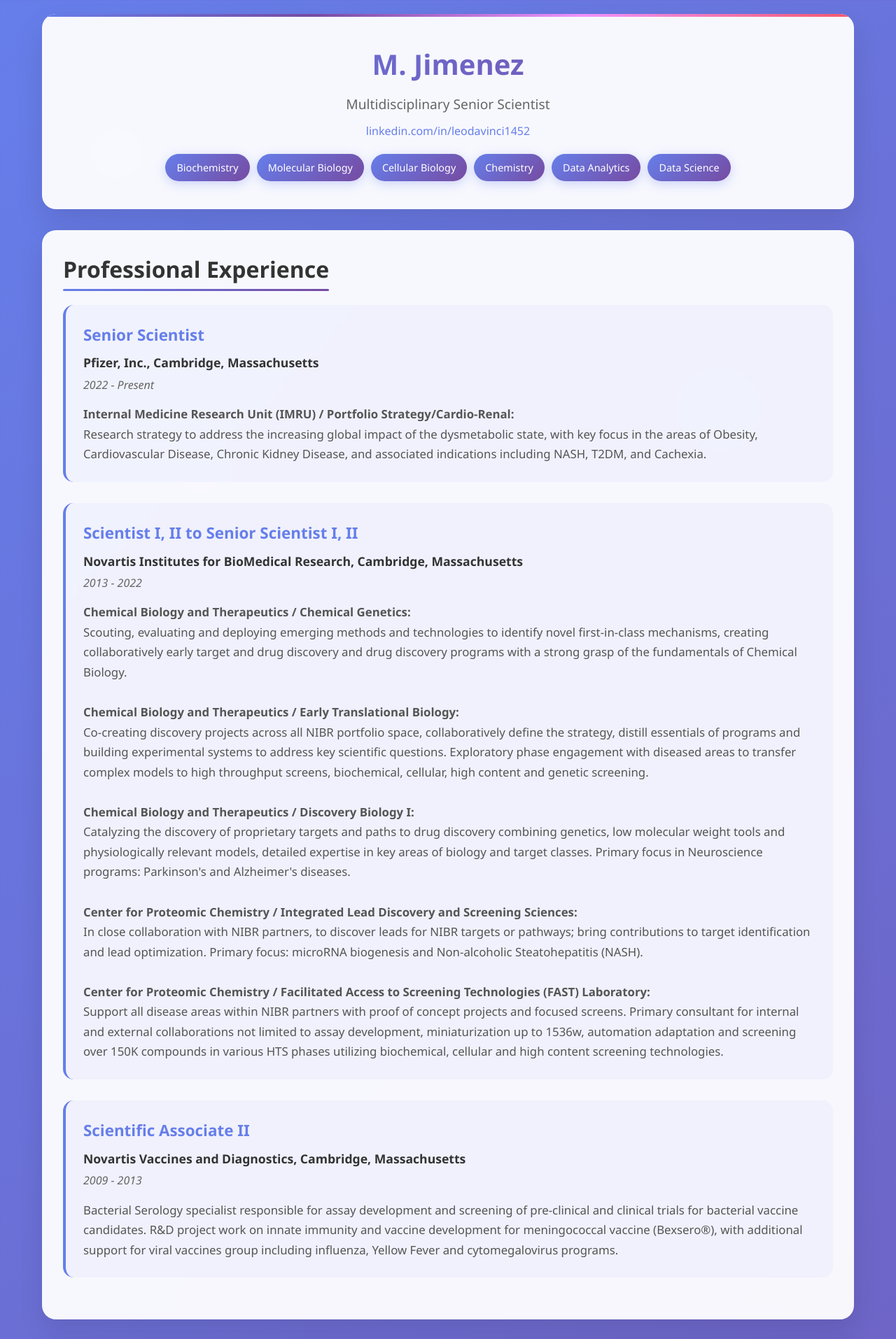
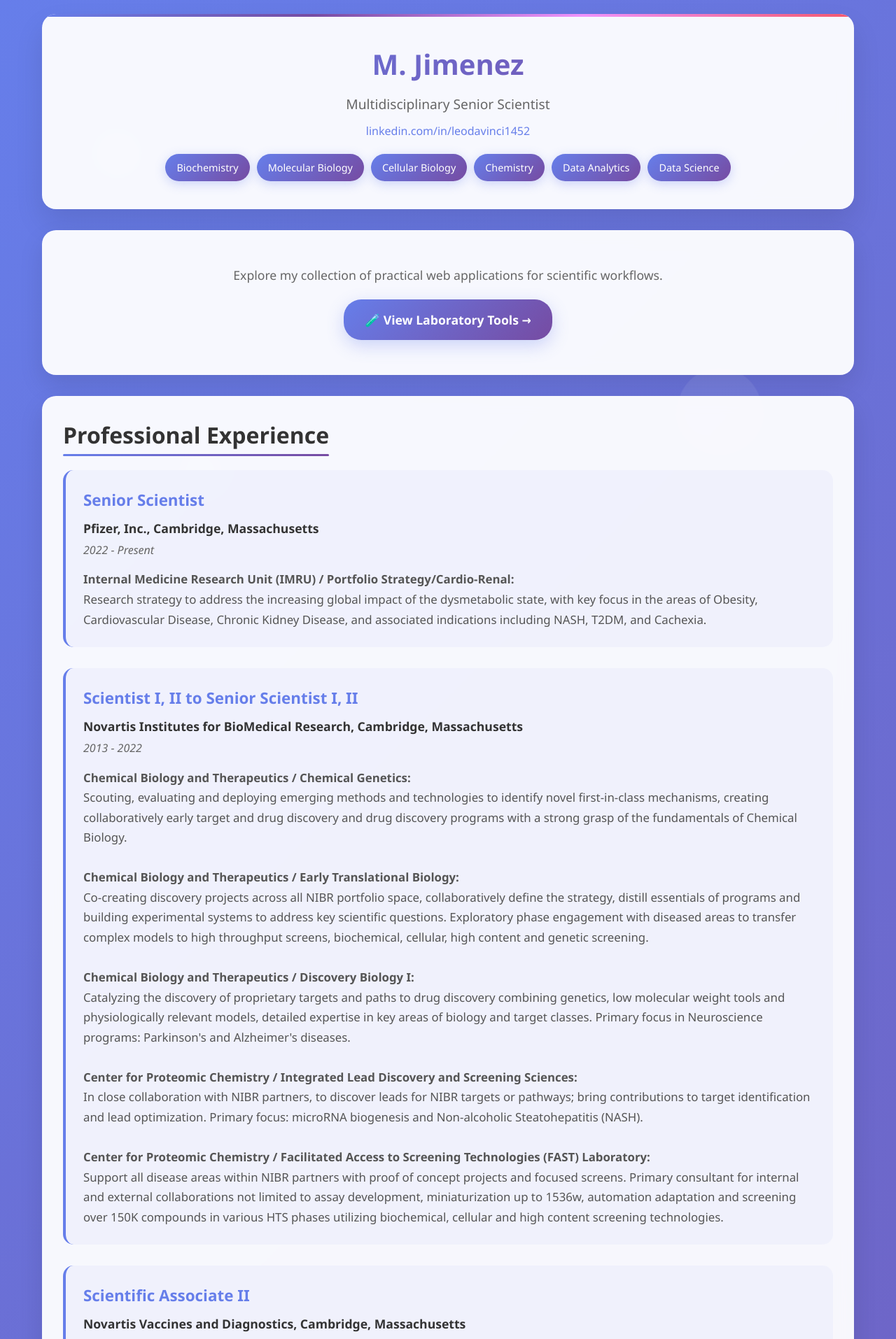
Before and after one commit to leodavinci1452/leodavinci1452.github.io, a Jekyll site: the page index.html, which Jekyll copies as it is, in a window 1280 px wide. Shown: the top 1914 px of the page at 70% size. Built offline with Jekyll 4.4.1, drawn with Linux system fonts in a browser that asks for light colours.

Commit message:
Update index.html

```diff
--- a/index.html
+++ b/index.html
@@ -107,6 +107,24 @@
         .skill-tag:hover {
             transform: translateY(-2px);
             box-shadow: 0 6px 20px rgba(102, 126, 234, 0.4);
+        }
+
+        .nav-section {
+            margin-bottom: 30px;
+        }
+
+        .nav-container {
+            background: rgba(255, 255, 255, 0.95);
+            backdrop-filter: blur(10px);
+            border-radius: 20px;
+            padding: 30px;
+            box-shadow: 0 15px 35px rgba(0, 0, 0, 0.1);
+            transition: all 0.3s ease;
+        }
+
+        .nav-container:hover {
+            transform: translateY(-5px);
+            box-shadow: 0 20px 40px rgba(0, 0, 0, 0.15);
         }
 
         .section {
@@ -328,6 +346,15 @@
                 justify-content: center;
             }
 
+            .nav-container {
+                gap: 10px;
+            }
+
+            .nav-item {
+                min-width: 100px;
+                padding: 12px 15px;
+            }
+
             table {
                 font-size: 0.9rem;
             }
@@ -407,6 +434,15 @@
                 <span class="skill-tag">Data Science</span>
             </div>
         </header>
+
+        <nav class="nav-section">
+            <div class="nav-container">
+                <div class="certifications-link">
+                    <p>Explore my collection of practical web applications for scientific workflows.</p>
+                    <a href="lab-tools.html" class="cert-button">🧪 View Laboratory Tools →</a>
+                </div>
+            </div>
+        </nav>
 
         <section class="section">
             <h2>Professional Experience</h2>
```
